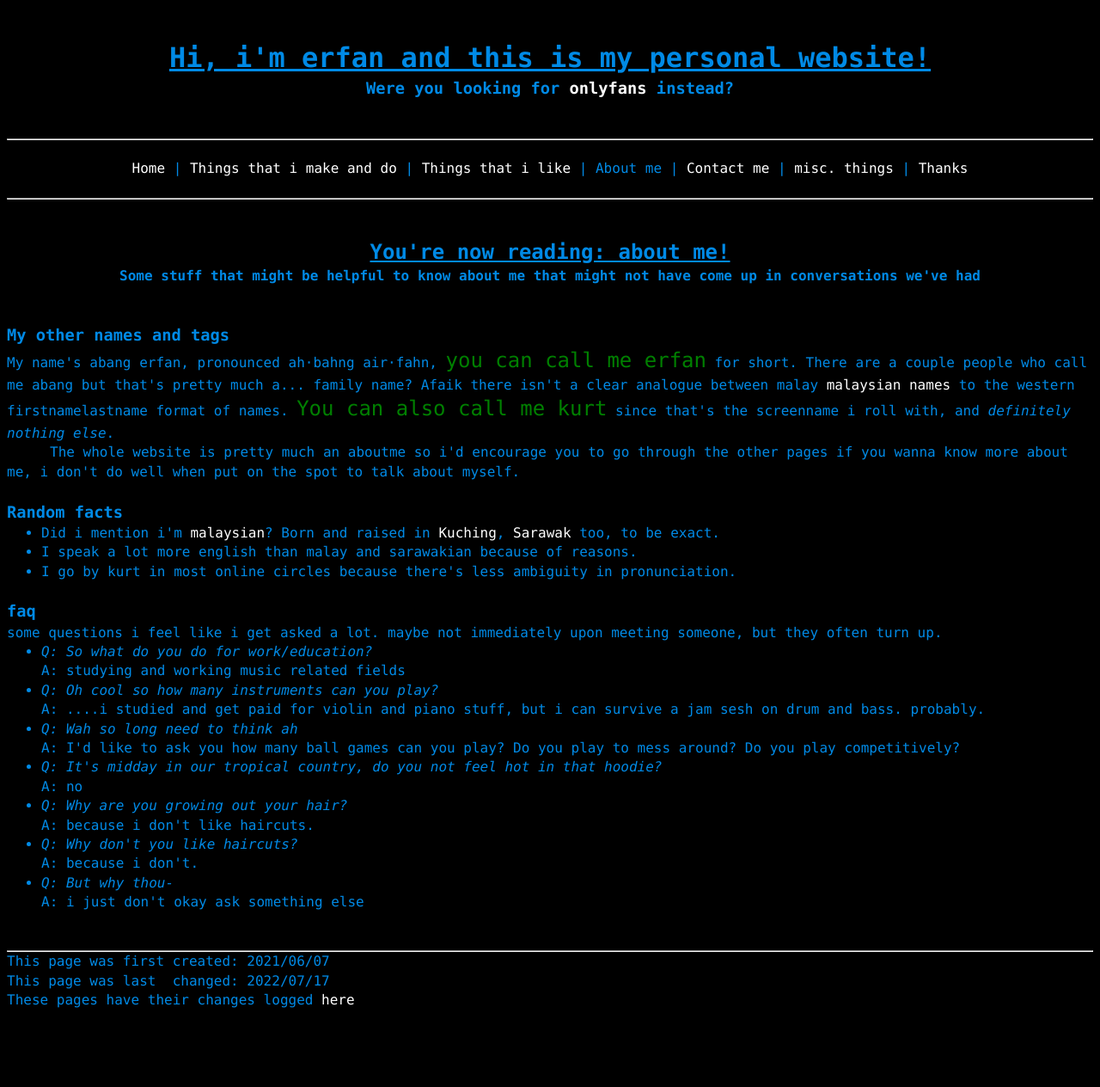
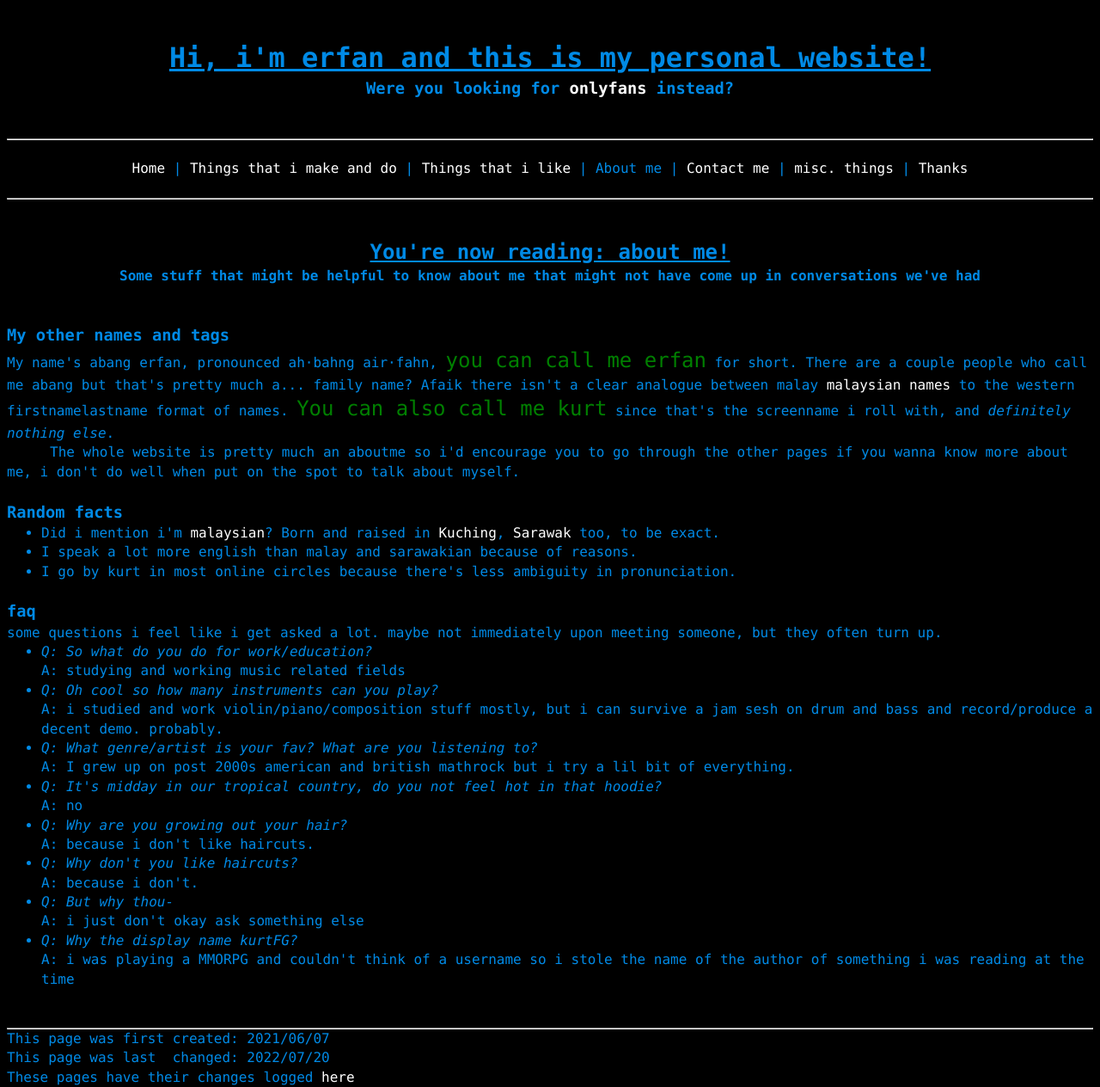
Before and after one commit to a-erfan-aa/a-erfan-aa.github.io, a Jekyll site: the page built from about.html, in a window 1280 px wide. Shown: the whole page at 86% size. Built offline with Jekyll 4.4.1, drawn with Linux system fonts in a browser that asks for light colours; before the commit the page ends 1174 px from its top, so only the background shows below that.

Commit message:
Rework and add content to faq in about.html
Also update lastChanged

```diff
--- a/about.html
+++ b/about.html
@@ -2,7 +2,7 @@
 layout: default
 title: about
 firstCreated: 2021/06/07
-lastChanged: 2022/07/17
+lastChanged: 2022/07/20
 ---
 <!-- title and subtitle -->
 <div>
@@ -41,11 +41,9 @@ lastChanged: 2022/07/17
 		<li><i>Q: So what do you do for work/education?</i><br>
 		A: studying and working music related fields</li>
 		<li><i>Q: Oh cool so how many instruments can you play?</i><br>
-		A: ....i studied and get paid for violin and piano stuff, but i can survive a jam sesh on drum and bass. probably.
-		</li>
-		<li><i>Q: Wah so long need to think ah</i><br>
-		A: I'd like to ask you how many ball games can you play? Do you play to mess around? Do you play competitively?
-		</li>
+		A: i studied and work violin/piano/composition stuff mostly, but i can survive a jam sesh on drum and bass and record/produce a decent demo. probably.</li>
+		<li><i>Q: What genre/artist is your fav? What are you listening to?</i><br>
+		A: I grew up on post 2000s american and british mathrock but i try a lil bit of everything.</li>
 		<li><i>Q: It's midday in our tropical country, do you not feel hot in that hoodie?</i><br>
 		A: no</li>
 		<li><i>Q: Why are you growing out your hair?</i><br>
@@ -54,5 +52,7 @@ lastChanged: 2022/07/17
 		A: because i don't.</li>
 		<li><i>Q: But why thou-</i><br>
 		A: i just don't okay ask something else</li>
+		<li><i>Q: Why the display name kurtFG?</i><br>
+		A: i was playing a MMORPG and couldn't think of a username so i stole the name of the author of something i was reading at the time</li>
 	</ul>
 </div>
```
